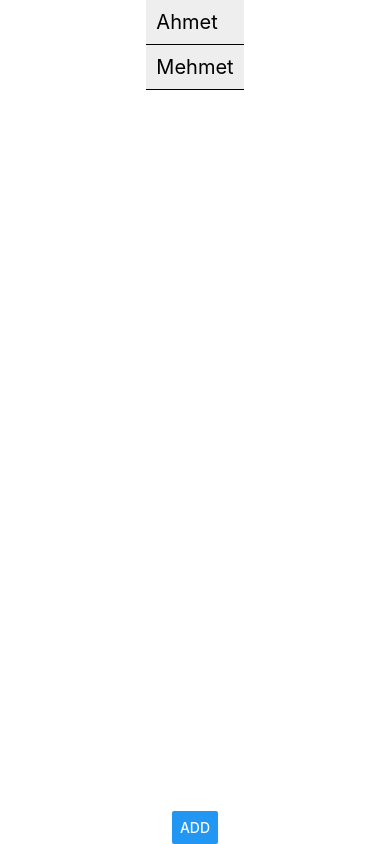
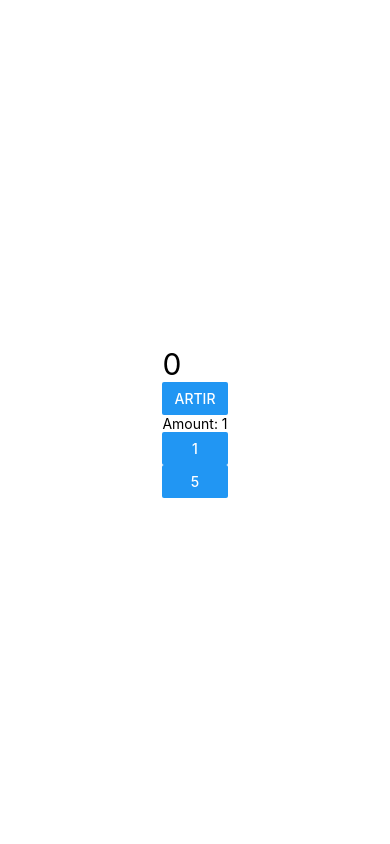
Before and after one commit to tugceergun/ReactNative, a React Native app in the folder ReactNativeApp/: screen / in a window 390 px wide. Built offline with nearby package versions, Linux system fonts and the light colour scheme.

Commit message:
useEffect

```diff
--- a/ReactNativeApp/App.js
+++ b/ReactNativeApp/App.js
@@ -1,5 +1,5 @@
-import React, {useState} from 'react';
-import { Image, StyleSheet, Text, View , Button, TouchableOpacity, TouchableHighlight, TouchableWithoutFeedback, FlatList, SafeAreaView, StatusBar, RefreshControl, ScrollView} from 'react-native';
+import React, {useState, useEffect} from 'react';
+import { Image, StyleSheet, Text, View , Button, TouchableOpacity, TouchableHighlight, TouchableWithoutFeedback, FlatList, SafeAreaView, StatusBar, RefreshControl, ScrollView,} from 'react-native';
 import ListItem from './src/components/ListItem';
 import ListHeader from './src/components/ListHeader';
 import ListFooter from './src/components/ListFooter';
@@ -62,6 +62,22 @@ const DATA = [
 //     alert("Merhaba")
 //   }
 
+//useEffect -------
+//Uygulamanin ayaga kalkma asamasinda, uygulamanin bagimli oldugu yan islemleri cagirmak icin kullandigimiz bir yontem.
+const [counter, setCounter] = useState(0);
+const [amount, setAmount] = useState(1)
+
+useEffect(()=> {
+  console.log("Component mount edildi.")
+}, []); //[] baslangic arrayi component sadece mount edildigi zaman şu fonk. tetiklensin demek. (ne kadar basilirsa basilsin 1 kere yazar.) //bossa herhangi bir component icin calisir.
+
+
+useEffect(()=> {
+  console.log("Count veya amount state degisti.")
+}, [counter,amount]); //arrayin icine degistiginde haberdar olmak istedigimiz state'in degerini spesifik olarak yazabiliriz.
+
+
+/*
 //Array State-----
 const [users, setUsers] = useState([
   {id:1, name: 'Ahmet'},
@@ -71,6 +87,7 @@ const [users, setUsers] = useState([
 const handlePress = () => {
   setUsers((prev) => [...prev, { id: Math.floor(Math.random() * 1000), name:"Ayse"},]); //id'ye 0 ile 1000 arasinda random deger atadik. "...prev" 'i sona koyarsak basa ekler.
 }
+*/
 
 //Object State----
 /*
@@ -93,7 +110,19 @@ const[isVisible, setIsvisible] = useState(true);
 */
 
    return (
+<SafeAreaView style={styles.container}>
+    <View>
+      <Text style={styles.text}>{counter}</Text>
+      <Button title="Artir" onPress={() => setCounter(counter+amount)}/>
 
+      <Text
+      //Amount degeri atadik useState ile. 1 ve 5 degerleri var butonlara tikladikça amount kadar sayi counter'a ekliyor.
+      >Amount: {amount}</Text>
+      <Button title="1" onPress={() => setAmount(1)}/>
+      <Button title="5" onPress={() => setAmount(5)}/>
+    </View>
+    </SafeAreaView>
+    /*//Array States-----
 
 <SafeAreaView style={styles.container}>
   <FlatList  //FlatList kullanarak ekledik.
@@ -108,6 +137,8 @@ const[isVisible, setIsvisible] = useState(true);
 
   <Button title="Add" onPress={handlePress} />
 </SafeAreaView>
+
+*/
 
     /*//Object States-----
 
@@ -279,7 +310,7 @@ const styles = StyleSheet.create({
     borderBottomWidth: 1,
   },
   text: {
-    fontSize: 20,
+    fontSize: 30,
   }
 });
 
```
